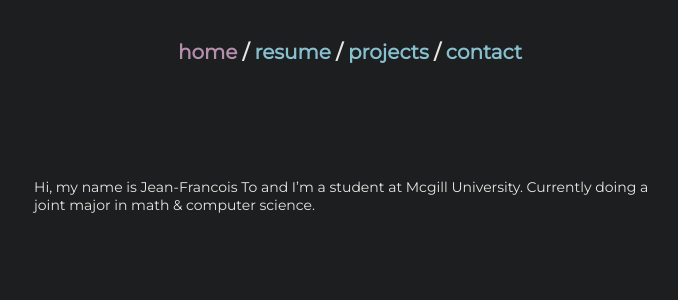
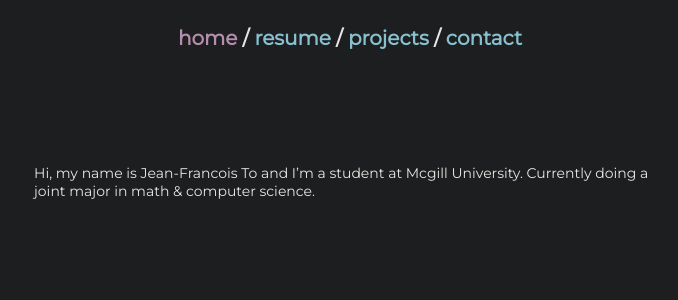
Before and after one commit to jfto23/personal_website, a Jekyll site: the page built from index.markdown, in a window 1280 px wide. Shown: the top 300 px of the page, without its empty margins (290-968 px from the left). Built offline with Jekyll 4.4.1, drawn with Linux system fonts in a browser that asks for light colours.

Commit message:
fixed margins and scrollbar

```diff
--- a/assets/css/page.css
+++ b/assets/css/page.css
@@ -2,7 +2,8 @@ body {
 	background-color: #1c1e1f;
 	color: #e8e6e3;
 	font-family: "Montserrat";
-	margin-top: 40px;
+	margin-top: 2%;
+	margin-bottom: 2%;
 	font-size: 14px;
 	text-align: center;
 	overflow-y: scroll;
@@ -16,6 +17,8 @@ body {
 	text-align: left;
 	margin-top: 100px;
 }
+
+
 
 img {
 	max-width:100%;
```
Also changed, not shown: assets/css/header.css (line endings or trailing spaces).
